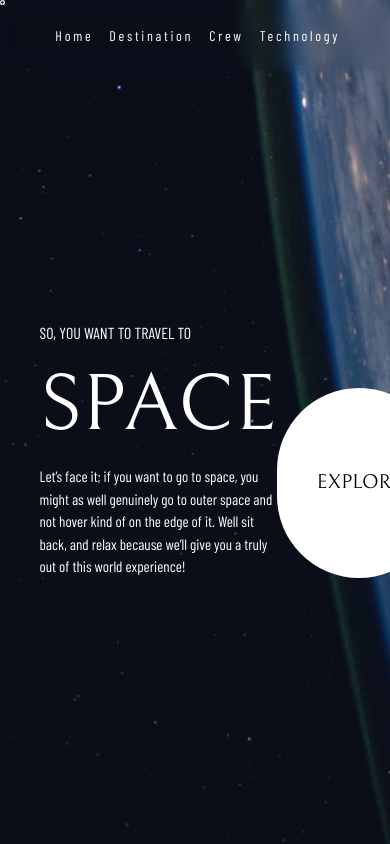
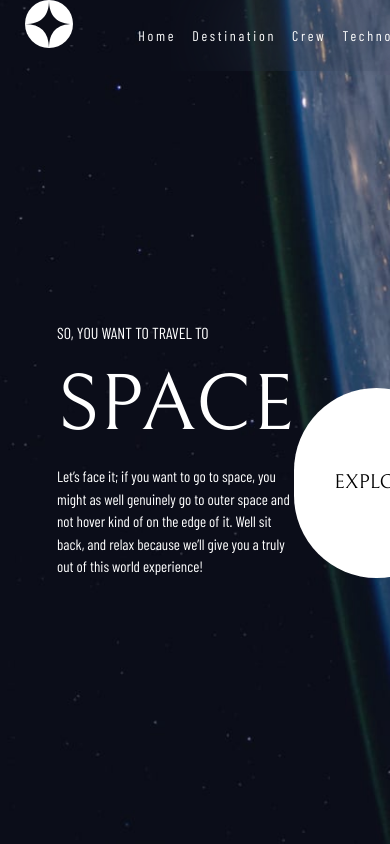
Before and after one commit to shartechs/fm-space-tourism-website, a React (Vite) app: page / in a window 390 px wide. Shown: the top 844 px of the page. Built offline with nearby package versions, Linux system fonts and the light colour scheme.

Commit message:
added responsive styles

```diff
--- a/src/components/Layout.jsx
+++ b/src/components/Layout.jsx
@@ -3,7 +3,7 @@ import Navigation from "./Navigation";
 function Layout({ children, backgroundImageUrl }) {
   return (
     <div
-      className={`min-h-screen bg-cover bg-center bg-[url("src/assets/images/home/background-home-desktop.jpg")]`}
+      className={`min-h-screen md:pt-[40px] pl-[25px] md:pl-[40px] lg:pl-[55px] bg-cover bg-center bg-[url("src/assets/images/home/background-home-desktop.jpg")]`}
     >
       <Navigation />
       {children}
--- a/src/components/Navigation.jsx
+++ b/src/components/Navigation.jsx
@@ -4,7 +4,7 @@ function Navigation() {
       <div>
         <img src="src/assets/svgs/logo.svg" alt="logo" />
       </div>
-      <ul className="flex gap-4 bg-opacity-[4%] backdrop-blur-[10px] shrink-0 justify-center content-center px-[50px] py-[25px]">
+      <ul className="flex gap-4 bg-opacity-[4%] backdrop-blur-[60px] shrink-0 justify-center content-center px-[50px] py-[25px] w-[60%]">
         <li className="navlink">Home</li>
         <li className="navlink">Destination</li>
         <li className="navlink">Crew</li>
--- a/src/index.css
+++ b/src/index.css
@@ -4,6 +4,8 @@
 @import "tailwindcss/utilities";
 
 * {
+  margin: 0;
+  padding: 0;
   box-sizing: border-box;
 }
 
```
